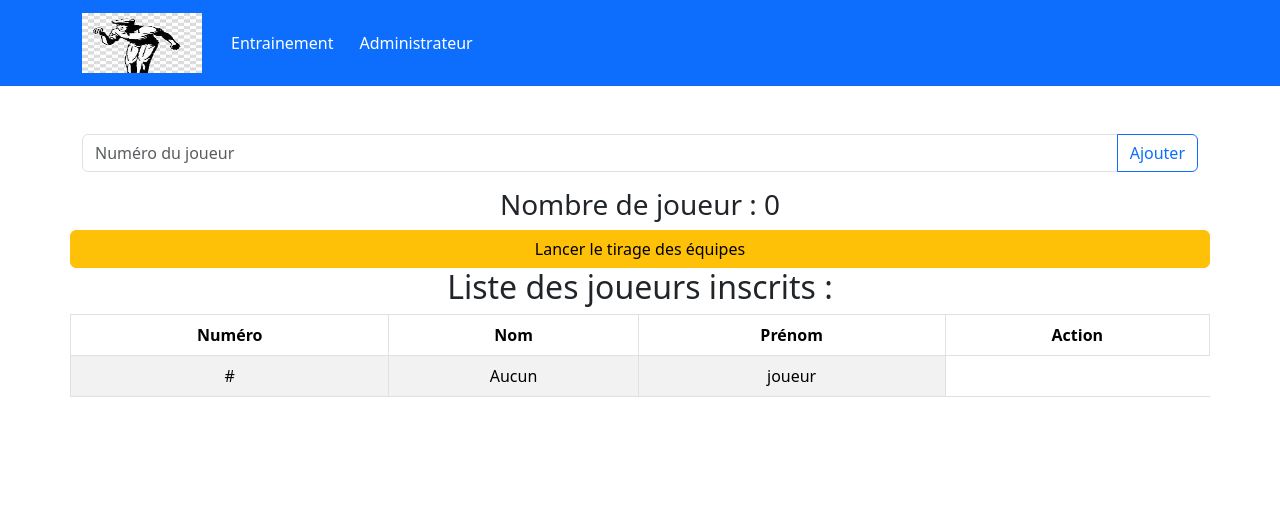
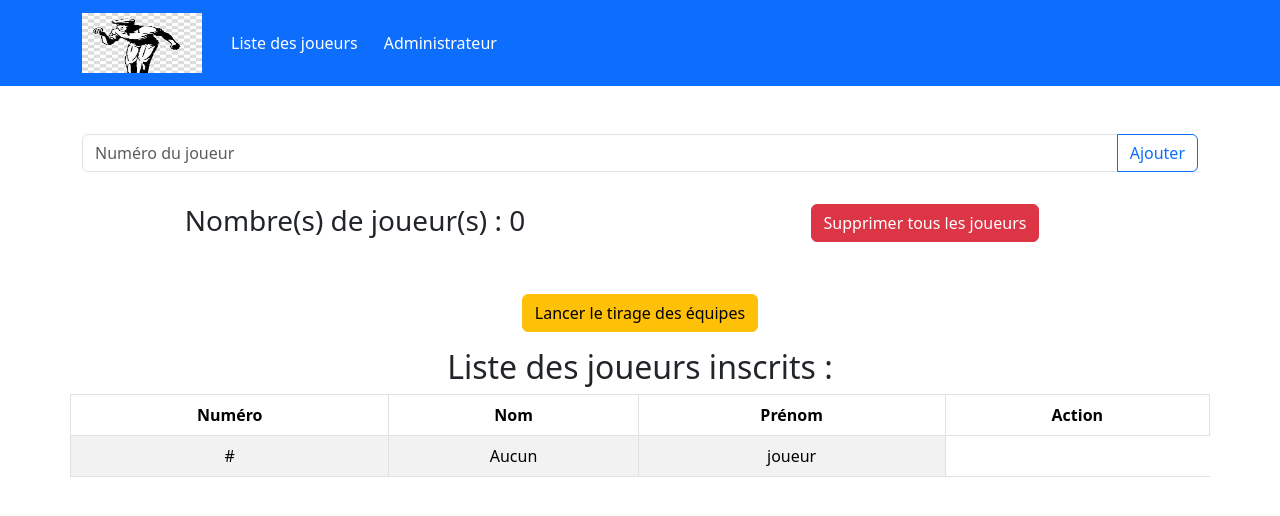
Before and after one commit to QuentinLasue/Projet-association-petanque, a React (Vite) app in the folder client/: page / in a window 1280 px wide. Shown: the top 516 px of the page. Built offline with nearby package versions, Linux system fonts and the light colour scheme.

Commit message:
ajout erreur simauvaise requéte, mélange du tableau au tirage

```diff
--- a/client/src/App.jsx
+++ b/client/src/App.jsx
@@ -2,6 +2,7 @@ import './App.css'
 import { BrowserRouter, Route, Routes } from "react-router-dom";
 import NavBar from './component/NavBar'
 import Entrainement from './view/Entrainement'
+import Tirage from './view/Tirage'
 function App() {
 
   return (
@@ -11,7 +12,7 @@ function App() {
 
         <Routes>
           <Route index path="/" element={<Entrainement/>}></Route>
-          <Route></Route>
+          <Route path="/tirage" element={<Tirage/>}></Route>
         </Routes>
       </BrowserRouter>
     </>
--- a/client/src/component/NavBar.jsx
+++ b/client/src/component/NavBar.jsx
@@ -22,7 +22,7 @@ function NavBar() {
                 </Navbar.Brand>
                 <Nav className="me-auto">
                     <Link to="/">
-                        <Button>Entrainement</Button>
+                        <Button>Liste des joueurs</Button>
                     </Link>
                     <Link to="/">
                         <Button>Administrateur</Button>
--- a/client/src/view/Entrainement.jsx
+++ b/client/src/view/Entrainement.jsx
@@ -1,6 +1,7 @@
 import axios from "axios";
 import { useEffect, useState } from "react";
-import { Button, Container, Form, InputGroup, Row, Table } from "react-bootstrap";
+import { Button, Container, Form, InputGroup, Row, Table, Col } from "react-bootstrap";
+import { Link } from "react-router-dom";
 
 function Entrainement(){
 
@@ -48,11 +49,26 @@ function Entrainement(){
                 setSuccess("");
             }
         }
+        const handleDeleteAll = ()=>{
+            const confirmation = window.confirm("Êtes-vous sûr de vouloir supprimer toutes la liste de joueurs ?");
+
+            if(confirmation){
+                setPlayers([]);
+                setErreur("");
+                setSuccess("Liste effacée.");
+            }else{
+                setErreur("");
+                setSuccess("");
+            }
+        }
 
         useEffect(()=>{
             const getPlayer = async ()=>{
                 if(numberPlayer !== ""){
                     try{
+                        // Variable pour vérifier que le joueurs n'est pas  déjà dans la liste
+                        const playerExist = players.find((player)=>player.numero == numberPlayer);
+                        if(!playerExist){
                             // On va cherche le nouveau joueurs
                             const response = await axios.get(`http://localhost:5000/membres/${numberPlayer}`);
                             // On ajoute un champs  pour contenir les équipiers du jours
@@ -63,6 +79,10 @@ function Entrainement(){
                             setNumberPlayer("");
                             setErreur("");
                             setSuccess('Joueur ajoutée.')
+                        }else{
+                            setSuccess("");
+                            setErreur("Joueurs déjà présent.")
+                        }
                         }catch (error){
                             console.log("Erreur recherche joueur: ", error);
                             setErreur("Numéro de joueur inconue.");
@@ -71,15 +91,16 @@ function Entrainement(){
                             }
                 }
                 getPlayer();
-                console.log(players);
         },[numberPlayer])
+
         useEffect(()=>{
             localStorage.setItem('players', JSON.stringify(players))
         },[players])
+
     return (
         <>
         <Container>
-            <Row>
+            <Row className="mb-3">
                 <Form onSubmit={handleSubmit}>
                     <InputGroup className="mb-3">
                         <Form.Control
@@ -99,9 +120,18 @@ function Entrainement(){
                 <span style={{color:'red'}}>{erreur}</span>
                 <span style={{color:'green'}}>{success}</span>
             </Row>
-            <Row>
-                <h3>Nombre de joueur : {players.length}</h3>
+            <Row className="mb-5">
+                <Col>
+                    <h3>Nombre(s) de joueur(s) : {players.length}</h3>
+                </Col>
+                <Col>
+                    <Button variant="danger" onClick={handleDeleteAll}>Supprimer tous les joueurs</Button>
+                </Col>
+            </Row>
+            <Row className="mb-3">
+                <Link to="/tirage">
                     <Button variant="warning">Lancer le tirage des équipes</Button>
+                </Link>
             </Row>
             <Row>
                 <h2>Liste des joueurs inscrits :</h2>
@@ -136,7 +166,6 @@ function Entrainement(){
                     </tbody>
                 </Table>
             </Row>
-
         </Container>
         </>
     )
--- /dev/null
+++ b/client/src/view/Tirage.jsx
@@ -0,0 +1,54 @@
+import { useState, useEffect} from "react";
+import { Container, Row } from "react-bootstrap";
+
+function Tirage(){
+
+    const [players, setPlayers] = useState(JSON.parse(localStorage.getItem('players'))||[])
+
+    // function pour vérifié si les joueurs on déjà jouer ensemble avec un troisième joueurs optionnel
+    const havePlayedTogether =(player1 , player2 , player3 = false)=>{
+        // on parcours le tableau a la recherche du numero de l'autre joueurs
+        const havePlayed = player1.teammates.includes(player2.numero) && player2.teammates.includes(player1.numero);
+        // Si 3ème joueur renseigné
+        if(player3){
+            // on vérifie en rappellant cette function si il a jouer avec l'un des deux joueurs
+            const havePlayedWidthThird = havePlayedTogether(player1,player3) && havePlayedTogether(player2,player3);
+            return havePlayedWidthThird && havePlayed;
+        }else{
+            return havePlayed;
+        }
+    }
+
+   // Function pour mélanger le tableau de joueurs algorythme de Fisher-Yates shuffle
+   const mixPlayers = (array)=>{
+    // Pour chaque élément du tableau
+    for(let i = array.length -1; i >0; i--){
+        // tirer au sort un nombre compris entre 0 et la taille du tableau - 1 pour correspondre au index
+        // floor le plus grand entier proche de celui tirer // random pour tirer un nombre entre 0 et 0.99...
+        const j = Math.floor(Math.random()*(i + 1));
+        [array[i], array[j]] = [array[j],array[i]]
+    }
+    return array;
+   }
+   // Mélange les jouerus à la création du composant
+   useEffect(()=>{
+    const newTablePlayers = mixPlayers(players);
+    setPlayers(newTablePlayers);
+   },[]); // Tableau vide pour que cela se produit qu'une fois lors du montage du composant
+
+   useEffect(()=>{
+    localStorage.setItem('players', JSON.stringify(players))
+    },[players])
+
+    return(
+        <>
+            <Container>
+                <Row>
+
+                </Row>
+            </Container>
+        </>
+    )
+}
+
+export default Tirage;
```
Also changed, not shown: 2 other files (tests, documents, lock files or other folders). Lines whose indentation alone changed are shown as unchanged.
